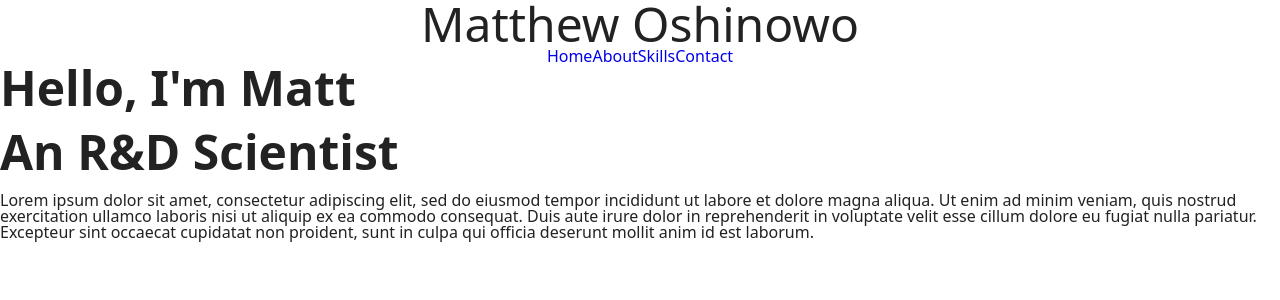
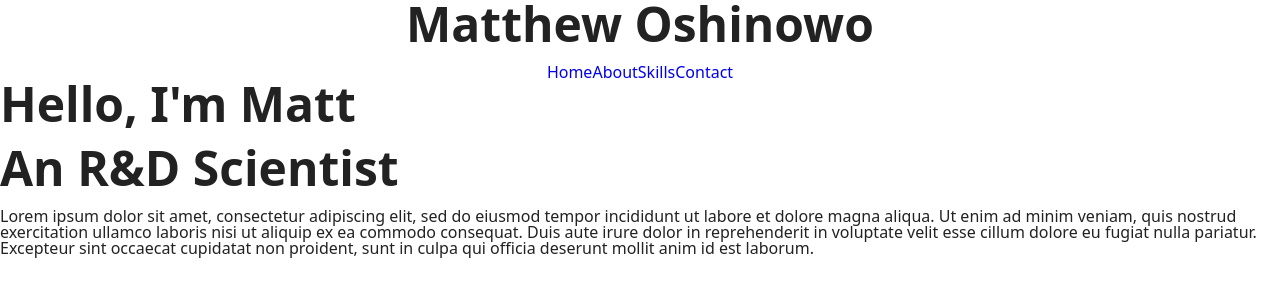
Before and after one commit to kimoshinowo/matt-website, a Nuxt app: page / in a window 1280 px wide. Shown: the top 300 px of the page. Built offline with nearby package versions, Linux system fonts and the light colour scheme.

Commit message:
Use correct tags for title

```diff
--- a/components/NavMasthead.vue
+++ b/components/NavMasthead.vue
@@ -1,6 +1,6 @@
 <template>
     <div class="nav">
-        <span class="nav__title">Matthew Oshinowo</span>
+        <h1 class="nav__title">Matthew Oshinowo</h1>
 
         <ul class="nav__list">
             <li class="nav__item"><NuxtLink to="/">Home</NuxtLink></li>
```
